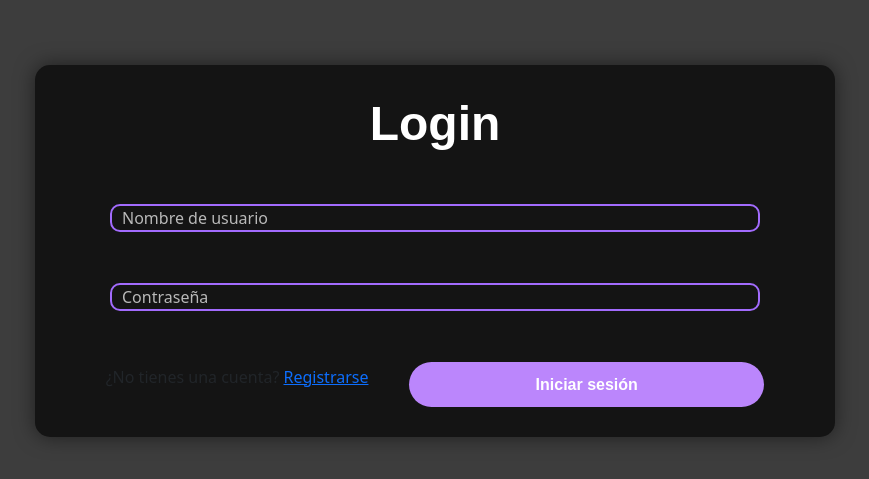
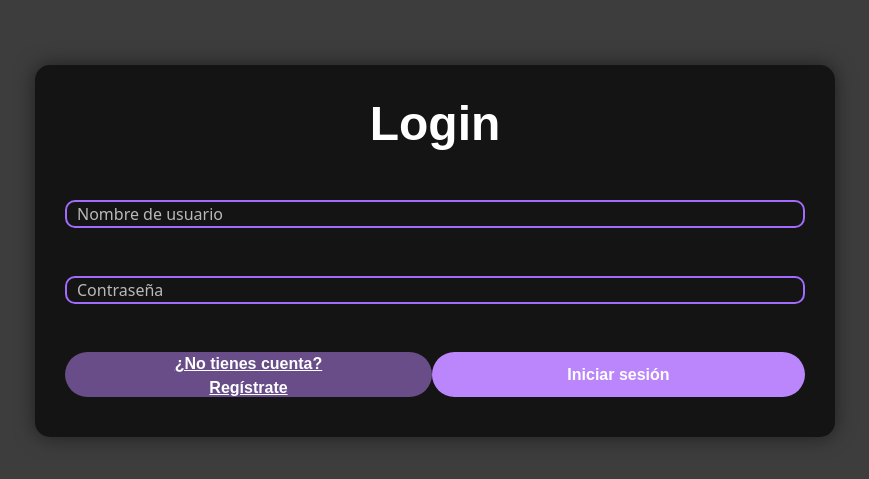
Before and after one commit to GbmaK/TDDS, a Django app: page / in a window 1280 px wide. Shown: the part 149-628 px from the top of the page, without its empty margins (205-1074 px from the left). Run offline with Django 5.2, Linux system fonts and the light colour scheme.

Commit message:
Arreglado unos temas de el zoom para que así quede mejor en pantallas pequeñas

```diff
--- a/login/static/styles.css
+++ b/login/static/styles.css
@@ -121,7 +121,7 @@ body {
     box-shadow: 0 0 10px 2px rgba(107, 47, 191, 0.8)  !important;
 }
 
-@media (max-width: 768px) {
+@media (max-width: 1350px) {
     .login-container {
         width: 90% !important;
     }
--- a/login/templates/login.html
+++ b/login/templates/login.html
@@ -21,7 +21,9 @@
                     {{ form.password|add_class:"form-control" }}
                     </div>
                     <div class="btn-container">
-                        <p>¿No tienes una cuenta? <a href="{% url 'register' %}">Registrarse</a></p>
+                        <a href="{% url 'register' %}" class="btn-secondary">
+                            ¿No tienes cuenta?<br>Regístrate
+                          </a>
                         <button type="submit" class="btn-primary">Iniciar sesión</button>
                     </div>
                 </div>
```
